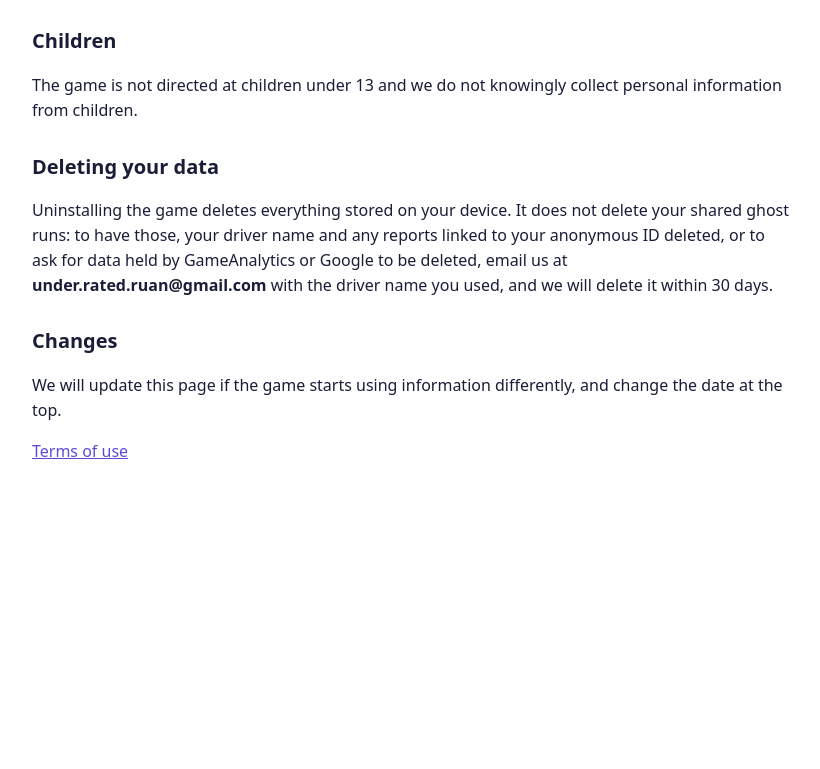
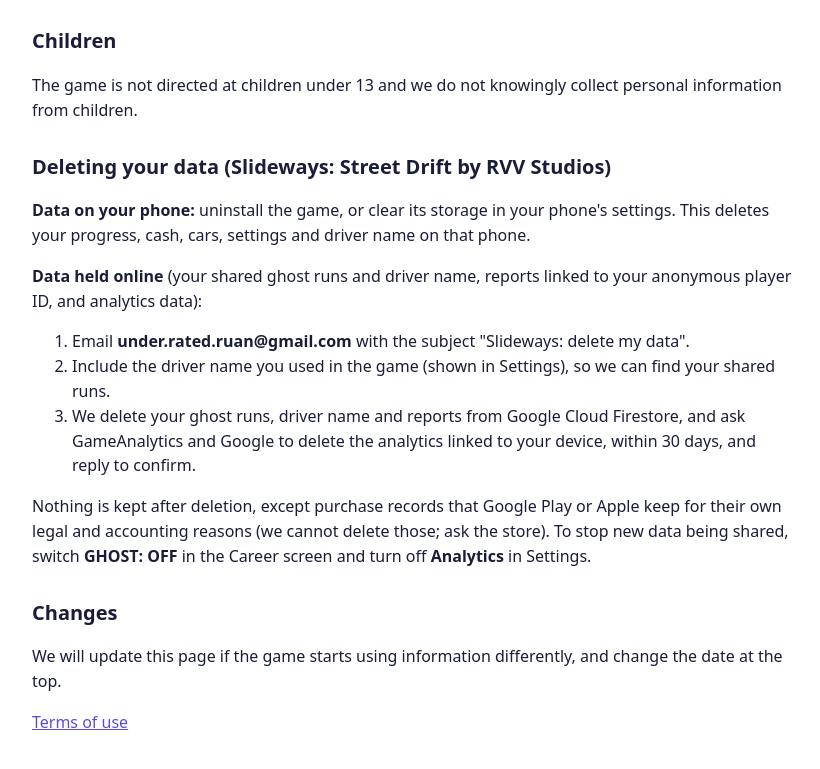
Before and after one commit to ruanvv24/ruanvv24.github.io, a plain HTML site: page slideways/privacy.html in a window 1280 px wide. Shown: the part 3644-4413 px from the top of the page, without its empty margins (228-1048 px from the left). Before the commit the page ends 4147 px from the top, so only its background shows below. Drawn offline with Linux system fonts and the light colour scheme.

Commit message:
Slideways privacy: deletion steps with a fixed #delete link for Play's Data safety form
Co-Authored-By: Claude Opus 5.5 <noreply@anthropic.com>

```diff
--- a/slideways/privacy.html
+++ b/slideways/privacy.html
@@ -48,8 +48,15 @@
 <p>The SHOP offers one-time purchases (<strong>No Ads</strong>, which removes the ads between runs, and the <strong>Starter Pack</strong>, a car and in-game cash). They are processed by Google Play or the App Store. We receive confirmation that a purchase happened, the product and the price, but never your card or payment details. <strong>RESTORE PURCHASES</strong> in the shop asks the store for what you already own, for example on a new phone.</p>
 <h2>Children</h2>
 <p>The game is not directed at children under 13 and we do not knowingly collect personal information from children.</p>
-<h2>Deleting your data</h2>
-<p>Uninstalling the game deletes everything stored on your device. It does not delete your shared ghost runs: to have those, your driver name and any reports linked to your anonymous ID deleted, or to ask for data held by GameAnalytics or Google to be deleted, email us at <strong>under.rated.ruan@gmail.com</strong> with the driver name you used, and we will delete it within 30 days.</p>
+<h2 id="delete">Deleting your data (Slideways: Street Drift by RVV Studios)</h2>
+<p><strong>Data on your phone:</strong> uninstall the game, or clear its storage in your phone&#x27;s settings. This deletes your progress, cash, cars, settings and driver name on that phone.</p>
+<p><strong>Data held online</strong> (your shared ghost runs and driver name, reports linked to your anonymous player ID, and analytics data):</p>
+<ol>
+<li>Email <strong>under.rated.ruan@gmail.com</strong> with the subject &quot;Slideways: delete my data&quot;.</li>
+<li>Include the driver name you used in the game (shown in Settings), so we can find your shared runs.</li>
+<li>We delete your ghost runs, driver name and reports from Google Cloud Firestore, and ask GameAnalytics and Google to delete the analytics linked to your device, within 30 days, and reply to confirm.</li>
+</ol>
+<p>Nothing is kept after deletion, except purchase records that Google Play or Apple keep for their own legal and accounting reasons (we cannot delete those; ask the store). To stop new data being shared, switch <strong>GHOST: OFF</strong> in the Career screen and turn off <strong>Analytics</strong> in Settings.</p>
 <h2>Changes</h2>
 <p>We will update this page if the game starts using information differently, and change the date at the top.</p>
 <p><a href="terms.html">Terms of use</a></p>
```
